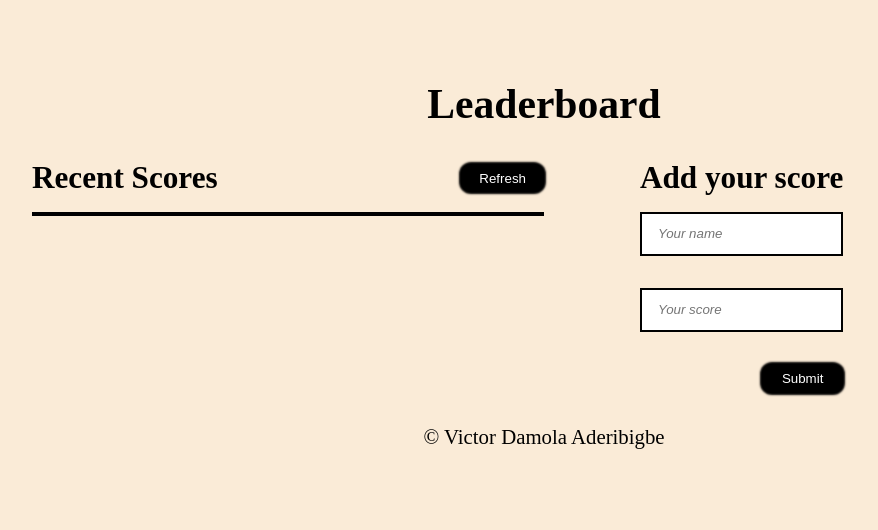
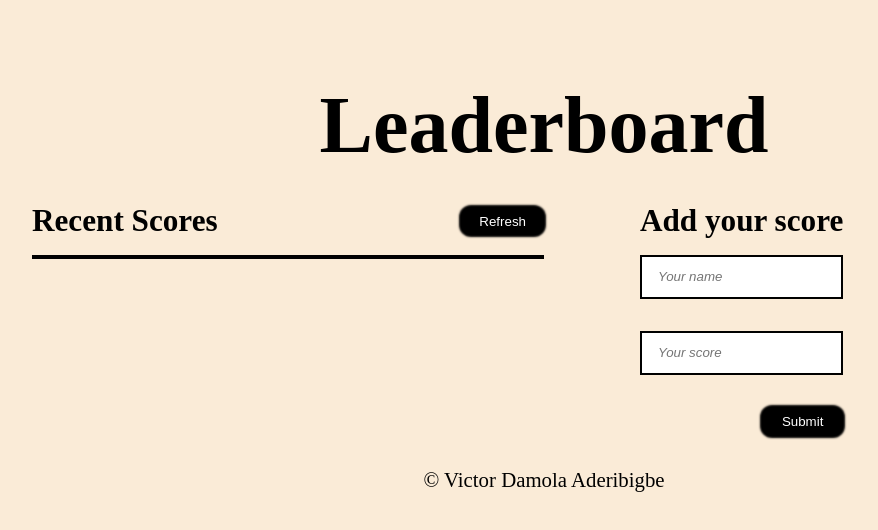
Before and after one commit to V0pe/Leaderboard, a website built with webpack: page src/index.html in a window 1280 px wide. Shown: the whole page, without its empty margins (96-974 px from the left). Built offline with nearby package versions, Linux system fonts and the light colour scheme.

Commit message:
add animation

```diff
--- a/src/index.html
+++ b/src/index.html
@@ -7,7 +7,7 @@
 </head>
 <body>
     <header>
-    <h1>Leaderboard</h1></header>
+    <h1 id="slide">Leaderboard</h1></header>
     <section class="container d-flex">
     <div class="scores">
         <div class="scores-header d-flex">
--- a/src/style.css
+++ b/src/style.css
@@ -16,6 +16,17 @@ body {
 .container {
   gap: 6rem;
   width: 80%;
+}
+
+#slide {
+  position: relative;
+  font-size: 5rem;
+  animation: fall-in 2s;
+}
+
+@keyframes fall-in{
+  from {top: -6rem;}
+  to {top: 0;}
 }
 
 header {
```
